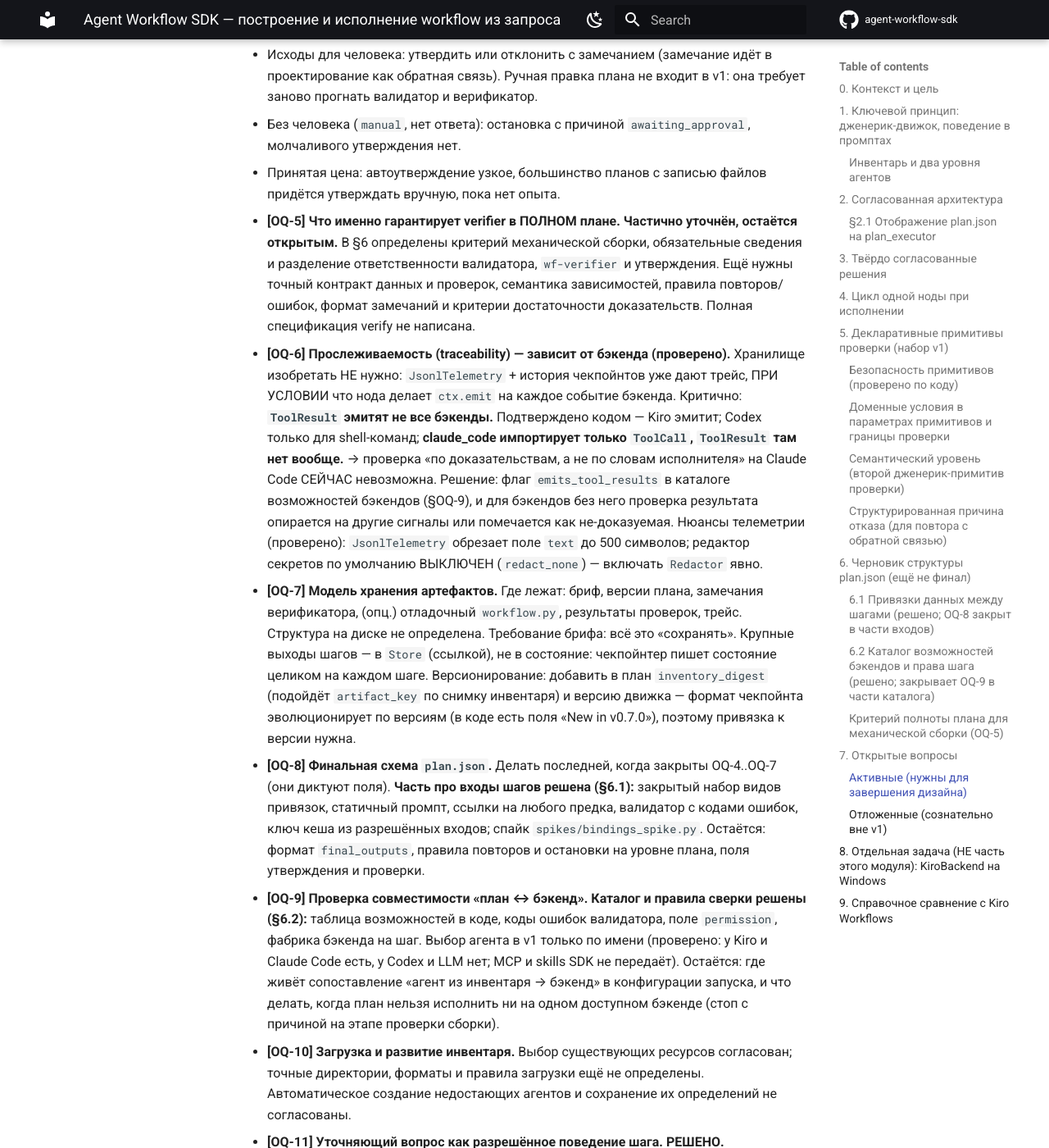
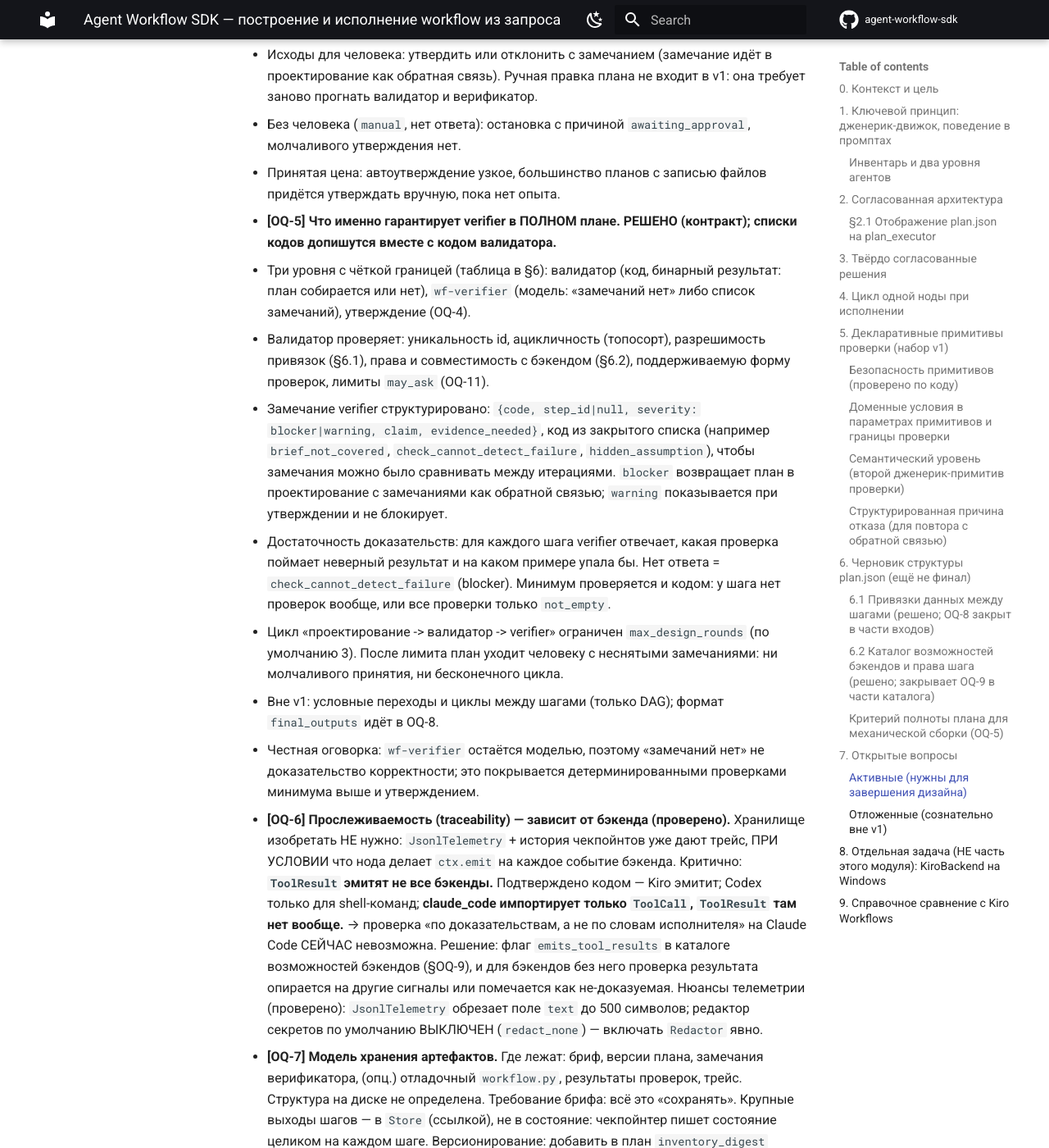
Before and after one commit to dankosorkin/agent-workflow-sdk, an MkDocs documentation site: the page built from docs/workflow-from-request-design-notes.md, in a window 1280 px wide and 1400 px high, scrolled down 18960 px. Shown: the whole window at 82% size. Built offline with MkDocs 1.6.1 and Material for MkDocs 9.7.7, drawn with Linux system fonts in a browser that asks for light colours; comment, search, counter and statistics services are not loaded.

Commit message:
docs: resolve OQ-5 verifier contract
Co-Authored-By: Claude Sonnet 5.5 <noreply@anthropic.com>

```diff
--- a/docs/workflow-from-request-design-notes.md
+++ b/docs/workflow-from-request-design-notes.md
@@ -737,12 +737,32 @@ workspace, по 6 сбросов с `delete_previous=True` и ходом каж
   - Принятая цена: автоутверждение узкое, большинство планов с записью файлов
     придётся утверждать вручную, пока нет опыта.
 
-- **[OQ-5] Что именно гарантирует verifier в ПОЛНОМ плане.**
-  **Частично уточнён, остаётся открытым.** В §6 определены критерий механической
-  сборки, обязательные сведения и разделение ответственности валидатора,
-  `wf-verifier` и утверждения. Ещё нужны точный контракт данных и проверок,
-  семантика зависимостей, правила повторов/ошибок, формат замечаний и критерии
-  достаточности доказательств. Полная спецификация verify не написана.
+- **[OQ-5] Что именно гарантирует verifier в ПОЛНОМ плане. РЕШЕНО (контракт);
+  списки кодов допишутся вместе с кодом валидатора.**
+  - Три уровня с чёткой границей (таблица в §6): валидатор (код, бинарный результат:
+    план собирается или нет), `wf-verifier` (модель: «замечаний нет» либо список
+    замечаний), утверждение (OQ-4).
+  - Валидатор проверяет: уникальность id, ацикличность (топосорт), разрешимость
+    привязок (§6.1), права и совместимость с бэкендом (§6.2), поддерживаемую форму
+    проверок, лимиты `may_ask` (OQ-11).
+  - Замечание verifier структурировано: `{code, step_id|null, severity:
+    blocker|warning, claim, evidence_needed}`, код из закрытого списка (например
+    `brief_not_covered`, `check_cannot_detect_failure`, `hidden_assumption`), чтобы
+    замечания можно было сравнивать между итерациями. `blocker` возвращает план в
+    проектирование с замечаниями как обратной связью; `warning` показывается при
+    утверждении и не блокирует.
+  - Достаточность доказательств: для каждого шага verifier отвечает, какая проверка
+    поймает неверный результат и на каком примере упала бы. Нет ответа =
+    `check_cannot_detect_failure` (blocker). Минимум проверяется и кодом: у шага нет
+    проверок вообще, или все проверки только `not_empty`.
+  - Цикл «проектирование -> валидатор -> verifier» ограничен `max_design_rounds`
+    (по умолчанию 3). После лимита план уходит человеку с неснятыми замечаниями:
+    ни молчаливого принятия, ни бесконечного цикла.
+  - Вне v1: условные переходы и циклы между шагами (только DAG); формат
+    `final_outputs` идёт в OQ-8.
+  - Честная оговорка: `wf-verifier` остаётся моделью, поэтому «замечаний нет» не
+    доказательство корректности; это покрывается детерминированными проверками
+    минимума выше и утверждением.
 
 - **[OQ-6] Прослеживаемость (traceability) — зависит от бэкенда (проверено).**
   Хранилище изобретать НЕ нужно: `JsonlTelemetry` + история чекпойнтов уже дают
```
